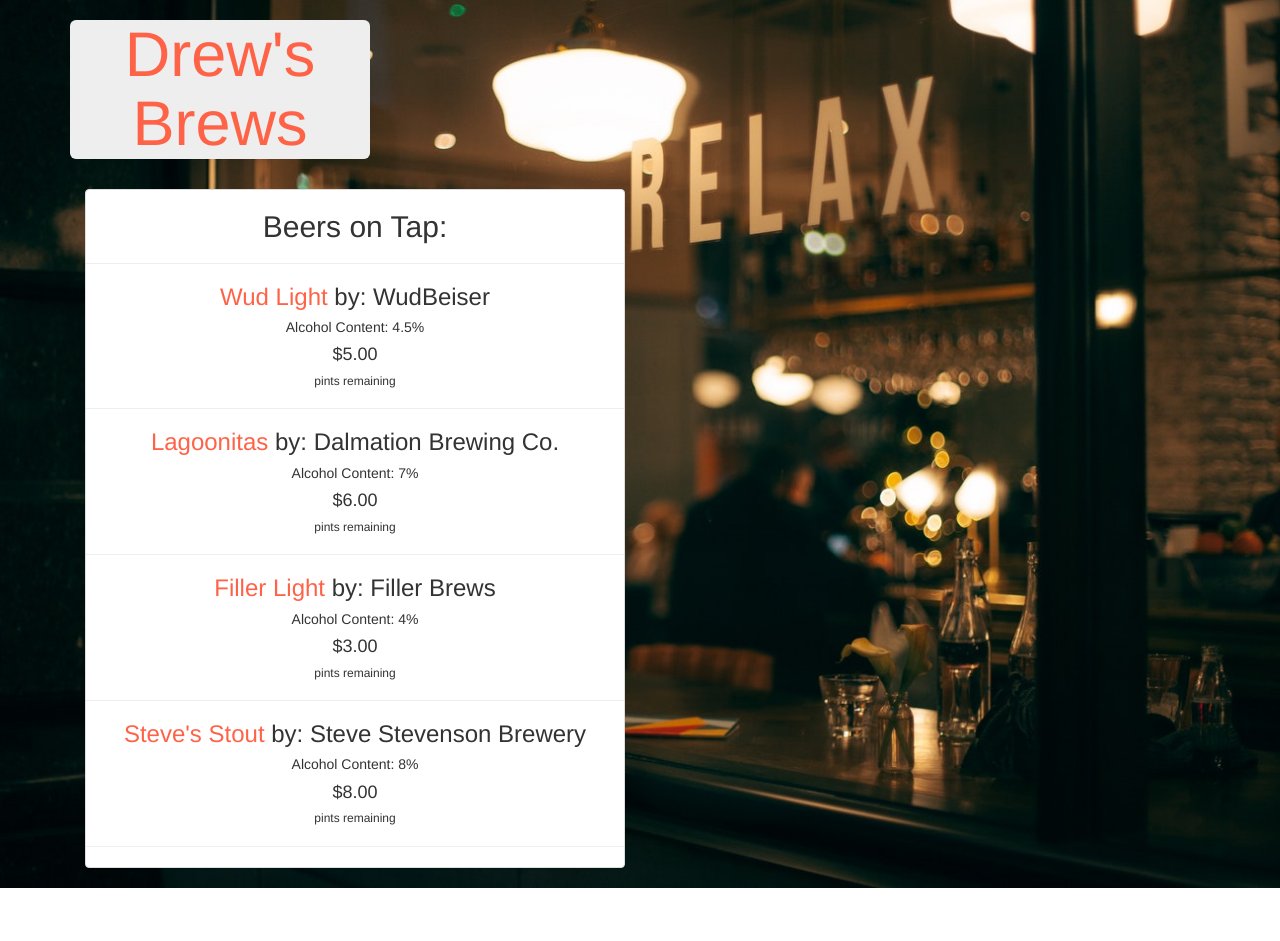
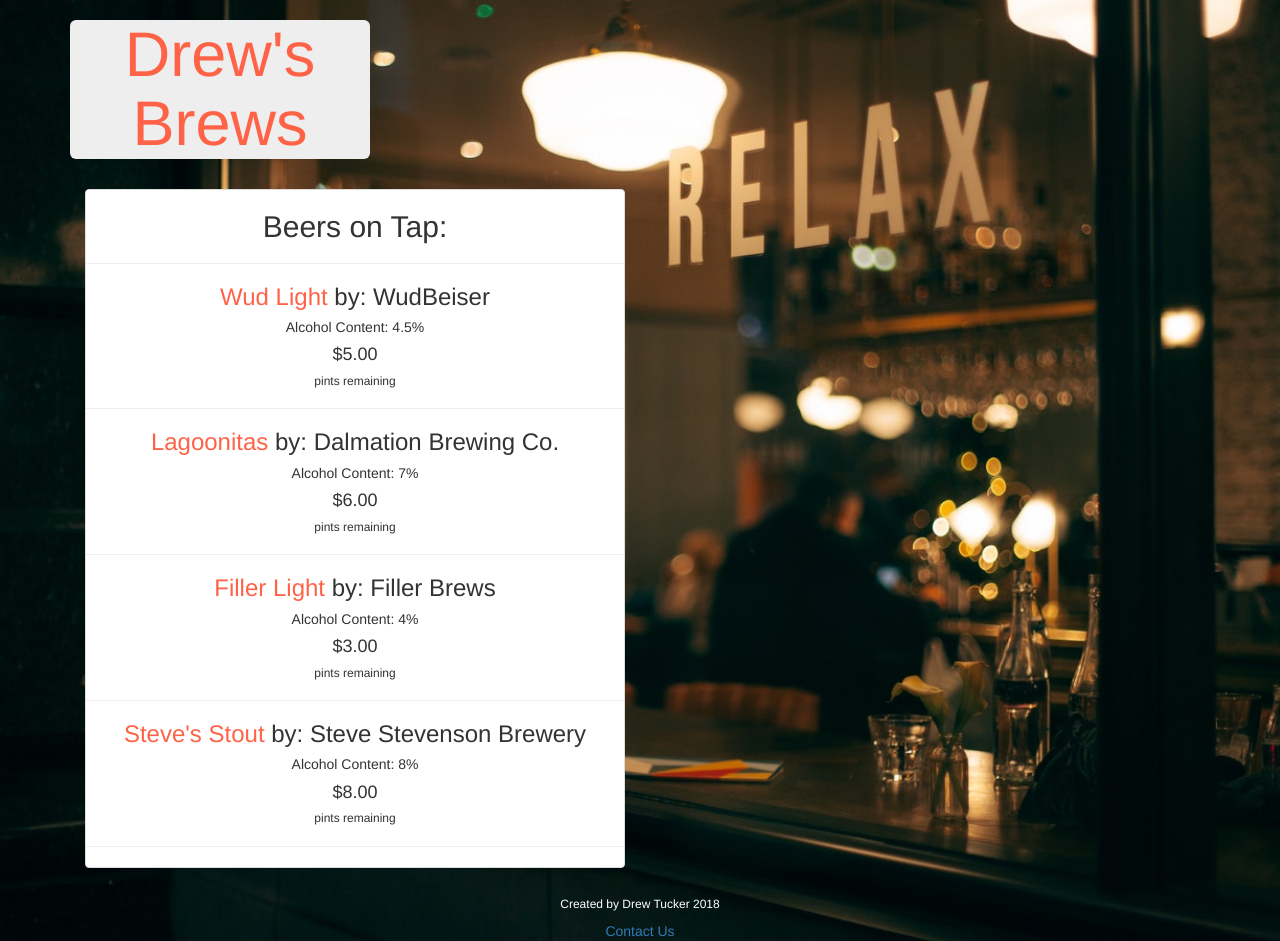
Before and after one commit to drewtucker/drews-brews-react, a React app: page /#/ in a window 1280 px wide. Before the commit the page ends 888 px from the top, so only its background shows below. Built offline with nearby package versions, Linux system fonts and the light colour scheme.

Commit message:
Add ContactUs page with working route.

```diff
--- a/src/components/App.jsx
+++ b/src/components/App.jsx
@@ -3,6 +3,8 @@ import { Switch, Route } from 'react-router-dom';
 import KegList from './KegList';
 import Error404 from './Error404';
 import Header from './Header';
+import Footer from './Footer';
+import ContactUs from './ContactUs';
 import backgroundimg from '../assets/img/drews-brewsbg.jpg';
 
 function App(){
@@ -11,8 +13,10 @@ function App(){
       <Header/>
       <Switch>
         <Route exact path='/' component={KegList}/>
-        <Route component={Error404} />
+        <Route path='/error' component={Error404} />
+        <Route path='/contact' component={ContactUs}/>
       </Switch>
+      <Footer/>
     </div>
   );
 }
--- /dev/null
+++ b/src/components/ContactUs.jsx
@@ -0,0 +1,24 @@
+import React from 'react';
+import { Link } from 'react-router-dom';
+import { Panel } from 'react-bootstrap';
+
+function ContactUs() {
+  return(
+    <div>
+
+      <div className="col-md-3"></div>
+      <div className="col-md-7">
+      <Panel style={ContactStyles}>
+        <h3>Contact Drew Tucker at dtuck43@gmail.com with any concerns.</h3>
+        <Link to='/'>Home</Link>
+      </Panel>
+    </div>
+    </div>
+  );
+}
+
+var ContactStyles = {
+  textAlign: 'center',
+}
+
+export default ContactUs;
--- /dev/null
+++ b/src/components/Footer.jsx
@@ -0,0 +1,23 @@
+import React from 'react';
+import { Link } from 'react-router-dom';
+
+
+function Footer() {
+  return(
+    <div>
+      <div className='container-fluid'>
+        <div className='footer' style={FooterStyles}>
+          <h6>Created by Drew Tucker 2018</h6>
+          <Link to='/contact'>Contact Us</Link>
+        </div>
+      </div>
+    </div>
+  );
+}
+
+var FooterStyles = {
+  textAlign: 'center',
+  color: 'white',
+}
+
+export default Footer;
```
